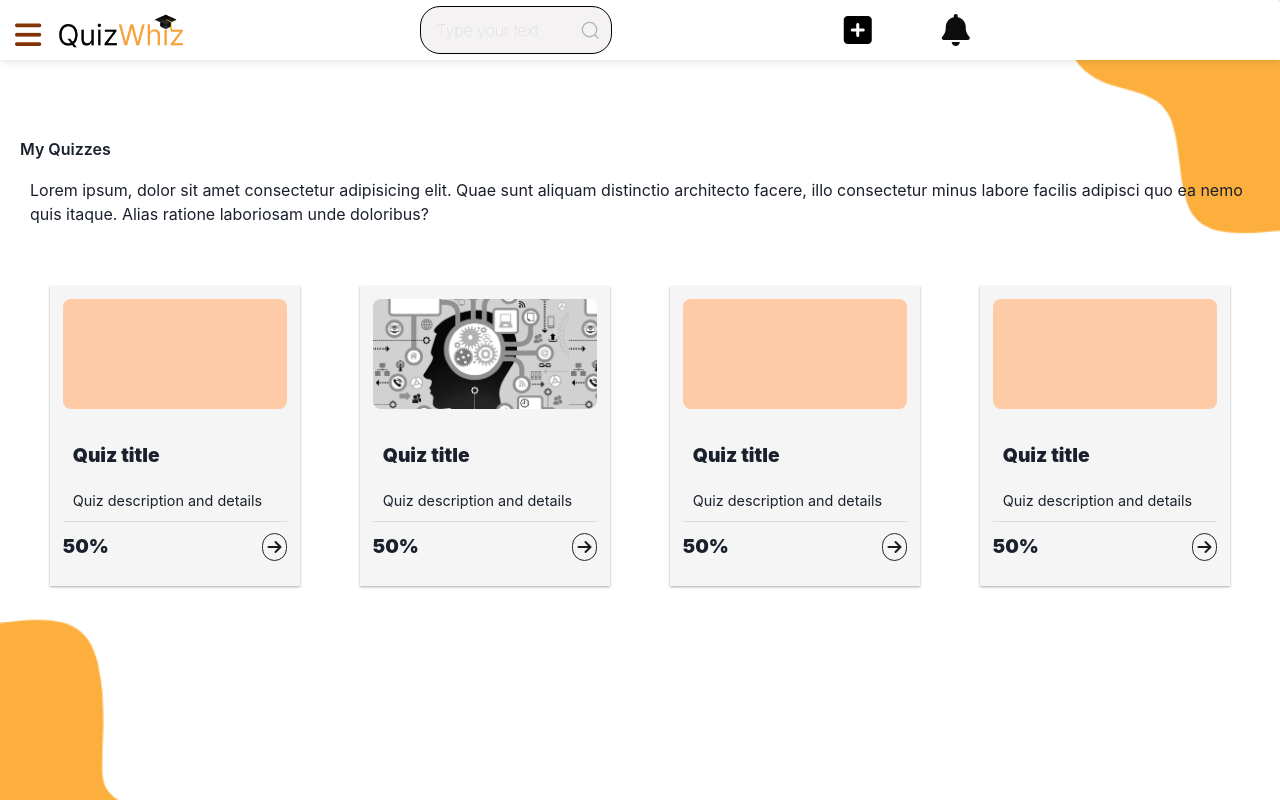
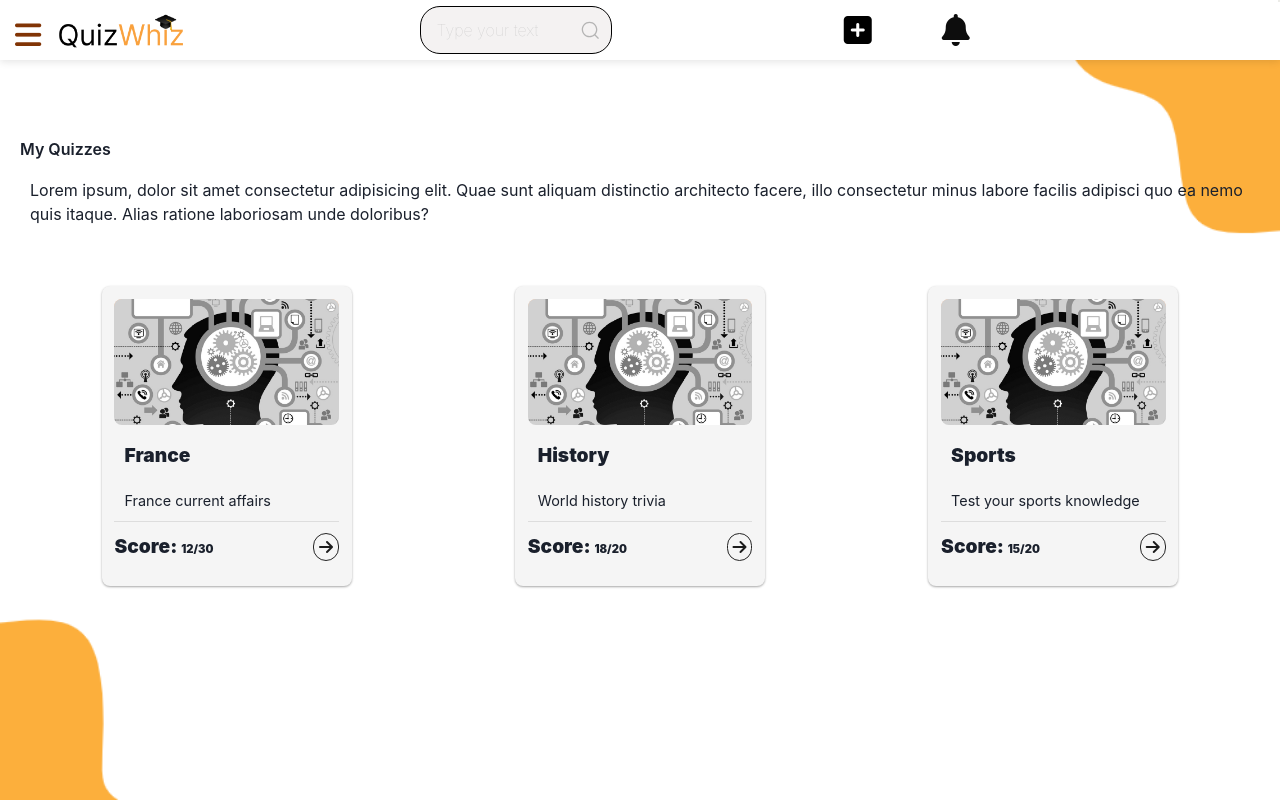
Before and after one commit to Bolexzy/QUIZWHIZ, a React (Create React App) app in the folder client-backend/: page /dashboard in a window 1280 px wide. Built offline with nearby package versions, Linux system fonts and the light colour scheme.

Commit message:
Add feature: load home page quiz card dynamically

```diff
--- a/client-backend/src/App.js
+++ b/client-backend/src/App.js
@@ -3,12 +3,13 @@ import { ChakraProvider, theme } from '@chakra-ui/react';
 import { createBrowserRouter, RouterProvider } from 'react-router-dom';
 import { Text, Center } from '@chakra-ui/react';
 
+// tfp_B7swZsvLcErHKmBxPGDCZ6VvvqZBU6YDG39iZgv8bsdC_h1JidZMSBpTN {typeformTOKEN}
 
 //Global Pages
 import LandingPage from './components/landing_page/LandingPage';
 import DashboardRoot from './components/DashboardRoot';
 import Home from './components/homepage/Home';
-import Page from './components/Page'
+import Page from './components/Page';
 
 //Stanley Components
 import './App.css';
@@ -17,10 +18,8 @@ import QuizSettingPage from './components/quiz_settings_components/QuizSettingPa
 import QuizTakingPage from './components/quiz_taking_component/QuizTakingPage';
 import LoginPage from './components/LoginPage';
 
-
 //Bolexy Components
 import Quiz from './components/Quiz_creation_page/Quiz';
-
 
 const router = createBrowserRouter([
   {
--- a/client-backend/src/components/homepage/Home.css
+++ b/client-backend/src/components/homepage/Home.css
@@ -404,6 +404,7 @@ i:hover {
   position: relative;
   overflow: visible;
   box-shadow: 0 1px 3px rgba(0, 0, 0, 0.12), 0 1px 2px rgba(0, 0, 0, 0.24);
+  border-radius: 0.5rem;
 }
 
 .card-img {
@@ -414,13 +415,8 @@ i:hover {
   transition: 0.3s ease;
 }
 
-.quiz-image1 {
-  background: url('../../assets/images/set.jpeg');
-  width: 100%;
-  height: 40%;
-  background-size: contain;
+.card-img img {
   border-radius: 0.5rem;
-  transition: 0.3s ease;
 }
 
 .card-info {
--- a/client-backend/src/components/homepage/Home.js
+++ b/client-backend/src/components/homepage/Home.js
@@ -1,6 +1,20 @@
 import React from 'react';
+import quizData from './quizData';
+import QuizCard from './QuizCard';
+import './Home.css';
 
 const Content = () => {
+  const quizElements = quizData.map(quiz => {
+    return (
+      <QuizCard
+        title={quiz.title}
+        description={quiz.description}
+        score={quiz.score}
+        img={quiz.img}
+      />
+    );
+  });
+
   return (
     <div className="home--content">
       <h2>My Quizzes</h2>
@@ -10,76 +24,7 @@ const Content = () => {
         facilis adipisci quo ea nemo quis itaque. Alias ratione laboriosam unde
         doloribus?
       </p>
-
-      <div className="quiz--cards">
-        <div className="card">
-          <div className="card-img"></div>
-          <div className="card-info">
-            <p className="text-title">Quiz title </p>
-            <p className="text-body">Quiz description and details</p>
-          </div>
-          <div className="card-footer">
-            <span className="text-title">50%</span>
-            <div className="card-button">
-              <i
-                className="fa-solid fa-arrow-right"
-                style={{ color: '#1c1c1c' }}
-              ></i>
-            </div>
-          </div>
-        </div>
-
-        <div className="card">
-          <div className="card-img quiz-image1"></div>
-          <div className="card-info">
-            <p className="text-title">Quiz title </p>
-            <p className="text-body">Quiz description and details</p>
-          </div>
-          <div className="card-footer">
-            <span className="text-title">50%</span>
-            <div className="card-button">
-              <i
-                className="fa-solid fa-arrow-right"
-                style={{ color: '#1c1c1c' }}
-              ></i>
-            </div>
-          </div>
-        </div>
-
-        <div className="card">
-          <div className="card-img"></div>
-          <div className="card-info">
-            <p className="text-title">Quiz title </p>
-            <p className="text-body">Quiz description and details</p>
-          </div>
-          <div className="card-footer">
-            <span className="text-title">50%</span>
-            <div className="card-button">
-              <i
-                className="fa-solid fa-arrow-right"
-                style={{ color: '#1c1c1c' }}
-              ></i>
-            </div>
-          </div>
-        </div>
-
-        <div className="card">
-          <div className="card-img"></div>
-          <div className="card-info">
-            <p className="text-title">Quiz title </p>
-            <p className="text-body">Quiz description and details</p>
-          </div>
-          <div className="card-footer">
-            <span className="text-title">50%</span>
-            <div className="card-button">
-              <i
-                className="fa-solid fa-arrow-right"
-                style={{ color: '#1c1c1c' }}
-              ></i>
-            </div>
-          </div>
-        </div>
-      </div>
+      <div className="quiz--cards">{quizElements}</div>
     </div>
   );
 };
--- /dev/null
+++ b/client-backend/src/components/homepage/QuizCard.js
@@ -0,0 +1,43 @@
+import React from 'react';
+
+const QuizCard = props => {
+  return (
+    <>
+      <div className="card">
+        <div className="card-img">
+          <img
+            src={require(`../../assets/images/${
+              props.img == '' ? 'set.jpeg' : props.img
+            }`)}
+          />
+        </div>
+        <div className="card-info">
+          <p className="text-title">{props.title}</p>
+          <p className="text-body">{props.description}</p>
+        </div>
+        <div className="card-footer">
+          <span className="text-title">
+            Score{': '}
+            <span
+              style={
+                ({ fontStyle: 'italic' },
+                { fontWeight: 'normal' },
+                { fontSize: '0.7rem' })
+              }
+            >
+              {props.score}
+            </span>
+          </span>
+          <a href="/dashboard/setquiz/:quizId?" className="card-button">
+            <i
+              className="fa-solid fa-arrow-right"
+              style={{ color: '#1c1c1c' }}
+            ></i>
+          </a>
+        </div>
+      </div>
+    </>
+  );
+};
+
+export default QuizCard;
--- /dev/null
+++ b/client-backend/src/components/homepage/quizData.js
@@ -0,0 +1,81 @@
+export default [
+  {
+    id: '3873',
+    title: 'France',
+    description: 'France current affairs',
+    img: 'set.jpeg',
+    questions: [
+      //array of questions
+      {
+        question: 'What is the capital of France?',
+        options: {
+          A: 'Paris',
+          B: 'Rome',
+          C: 'London',
+          D: 'Berlin',
+        },
+        answer: ['A'],
+      },
+    ],
+    score: '12/30',
+  },
+  {
+    id: '2984',
+    title: 'History',
+    description: 'World history trivia',
+    img: '',
+    questions: [
+      {
+        question: 'Which year did World War II end?',
+        options: {
+          A: '1939',
+          B: '1945',
+          C: '1918',
+          D: '1953',
+        },
+        answer: ['B'],
+      },
+      {
+        question: 'Who was the first President of the United States?',
+        options: {
+          A: 'George Washington',
+          B: 'Abraham Lincoln',
+          C: 'Thomas Jefferson',
+          D: 'John F. Kennedy',
+        },
+        answer: ['A'],
+      },
+    ],
+    score: '18/20',
+  },
+  {
+    id: '7632',
+    title: 'Sports',
+    description: 'Test your sports knowledge',
+    img: '',
+    questions: [
+      {
+        question: 'Who won the FIFA World Cup in 2018?',
+        options: {
+          A: 'Brazil',
+          B: 'Germany',
+          C: 'France',
+          D: 'Spain',
+        },
+        answer: ['C'],
+      },
+      {
+        question: 'Which country has won the most Olympic gold medals?',
+        options: {
+          A: 'United States',
+          B: 'China',
+          C: 'Russia',
+          D: 'Germany',
+        },
+        answer: ['A'],
+      },
+    ],
+    score: '15/20',
+  },
+  // Add more quiz objects as needed
+];
```
